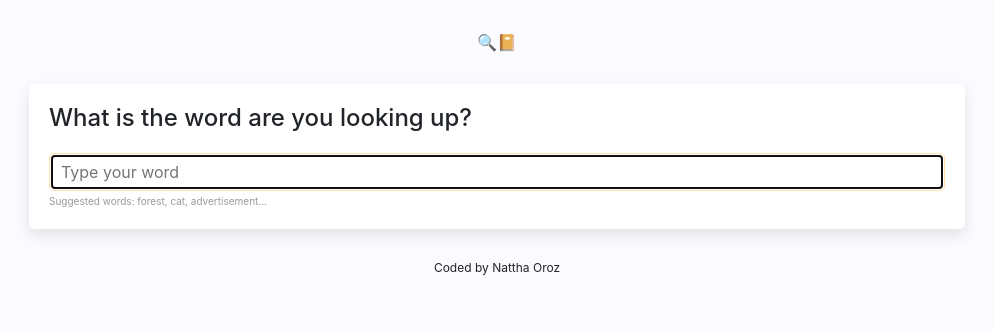
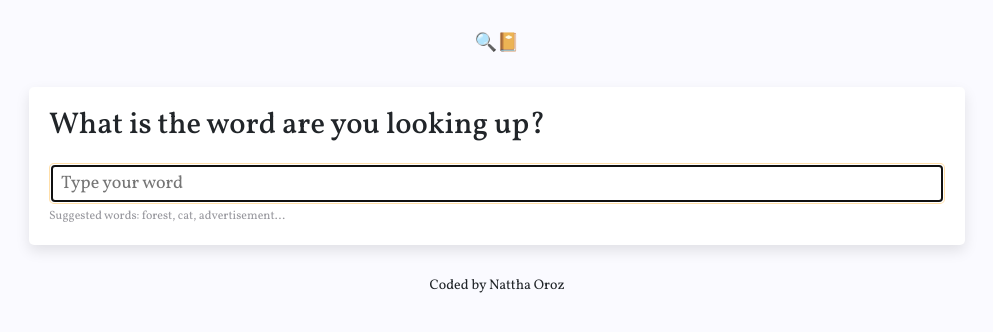
Before and after one commit to NataNONR/dictionary-site, a React (Create React App) app: page / in a window 1280 px wide. Shown: the top 332 px of the page, without its empty margins (143-1136 px from the left). Built offline with nearby package versions, Linux system fonts and the light colour scheme; no server answers.

Commit message:
Feat: Font
Add new font and apply to all parts

```diff
--- a/public/index.html
+++ b/public/index.html
@@ -25,6 +25,14 @@
       Learn how to configure a non-root public URL by running `npm run build`.
     -->
 
+    <!-- Google Font -->
+    <link rel="preconnect" href="https://fonts.googleapis.com" />
+    <link rel="preconnect" href="https://fonts.gstatic.com" crossorigin />
+    <link
+      href="https://fonts.googleapis.com/css2?family=Vollkorn:ital,wght@0,400;0,500;0,600;0,700;0,800;0,900;1,400;1,500;1,600;1,700;1,800;1,900&display=swap"
+      rel="stylesheet"
+    />
+
     <!-- Bootstrap CSS -->
     <link
       href="https://cdn.jsdelivr.net/npm/bootstrap@5.1.3/dist/css/bootstrap.min.css"
--- a/src/AllMeaning.css
+++ b/src/AllMeaning.css
@@ -1,11 +1,11 @@
 h4 {
-  font-size: 28px;
+  font-size: 32px;
   font-weight: bold;
   line-height: 1.5;
 }
 
 .example {
-  font-size: 12px;
+  font-size: 16px;
   opacity: 0.8;
   font-style: italic;
 }
--- a/src/App.css
+++ b/src/App.css
@@ -1,6 +1,8 @@
 .App {
   max-width: 960px;
   margin: 0 auto;
+  font-family: "Vollkorn", serif;
+  font-size: 18px;
 }
 
 body {
@@ -19,5 +21,5 @@ a {
 }
 
 .App-footer {
-  font-size: 12px;
+  font-size: 14px;
 }
--- a/src/Dictionary.css
+++ b/src/Dictionary.css
@@ -1,5 +1,5 @@
 h1 {
-  font-size: 24px;
+  font-size: 30px;
   margin-bottom: 20px;
 }
 
@@ -20,7 +20,7 @@ input {
 }
 
 .SearchSample {
-  font-size: 10px;
+  font-size: 12px;
   color: #98989e;
   margin-top: 3px;
 }
--- a/src/Result.css
+++ b/src/Result.css
@@ -1,5 +1,5 @@
 h2 {
-  font-size: 40px;
+  font-size: 50px;
   color: #6d91cf;
   font-weight: bold;
   line-height: 1.5;
--- a/src/Synonyms.css
+++ b/src/Synonyms.css
@@ -6,7 +6,7 @@ ul {
 
 li {
   display: inline-block;
-  font-size: 12px;
+  font-size: 16px;
   padding-right: 20px;
   list-style: none;
 }
```
